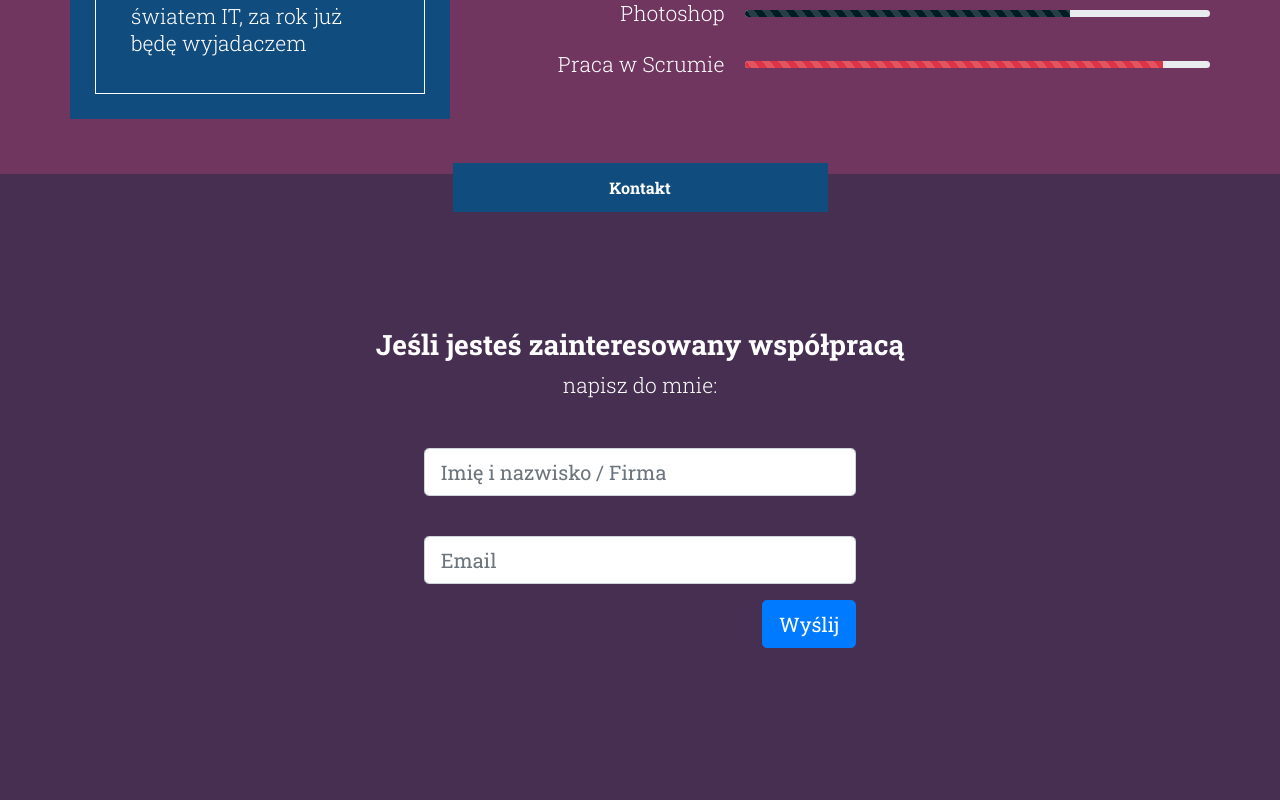
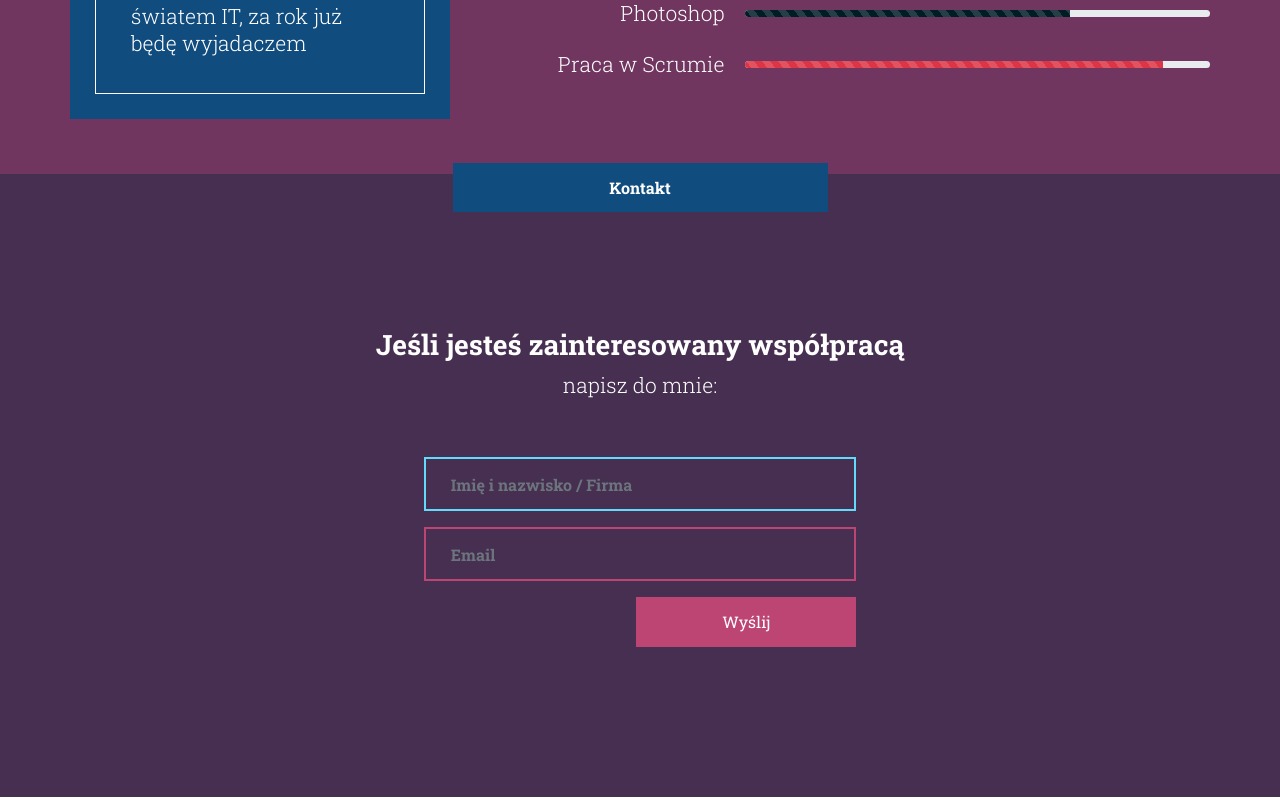
Before and after one commit to sq1fya/my-lp, a React (Create React App) app: page / in a window 1280 px wide. Shown: the part 1320-2120 px from the top of the page. Built offline with nearby package versions, Linux system fonts and the light colour scheme.

Commit message:
Section contact done

```diff
--- a/src/components/section-contact/section-contact.js
+++ b/src/components/section-contact/section-contact.js
@@ -16,19 +16,17 @@ class SectionContact extends Component {
             </div>
             <form className="form-box col-lg-5 mx-auto">
               <div class="form-group">
-                <label for="validationDefault01"></label>
                 <input
                   type="text"
-                  class="form-control form-control-lg"
+                  class="name-input form-control form-control-lg"
                   id="validationDefault01"
                   placeholder="Imię i nazwisko / Firma"
                 />
               </div>
               <div class="form-group">
-                <label for="exampleInputEmail1"></label>
                 <input
                   type="email"
-                  class="form-control form-control-lg"
+                  class="email-input form-control form-control-lg"
                   id="exampleInputEmail1"
                   aria-describedby="emailHelp"
                   placeholder="Email"
--- a/src/components/section-contact/section-contact.scss
+++ b/src/components/section-contact/section-contact.scss
@@ -1,4 +1,5 @@
 $bg-color-blue: #114c7f;
+
 
 .section-contact {
   background-color: #472f51;
@@ -28,7 +29,32 @@ $bg-color-blue: #114c7f;
     }
   }
   .form-box {
-    padding-top: 7px;
+    padding-top: 40px;
     padding-bottom: 200px;
+    .name-input {
+      border: 2px solid #62dafc;
+      border-radius: 0px;
+      background-color: transparent;
+      font-size: 16px;
+      font-weight: 700;
+      padding: 25px;
+
+    }
+    .email-input {
+      border: 2px solid #bd4573;
+      border-radius: 0px;
+      background-color: transparent;
+      font-size: 16px;
+      font-weight: 700;
+      padding: 25px;
+    }
+    button {
+    background-color: #bd4573;
+    border-color: #bd4573;
+    border-radius: 0px;
+    width: 220px;
+    font-size: 16px;
+    padding: 12px;
+    }
   }
 }
```
